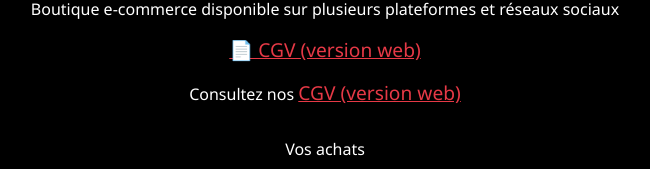
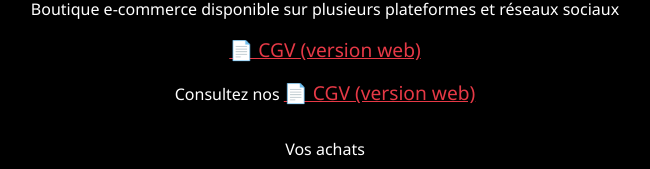
Before and after one commit to Cecile-5/La-team-romstore, a plain HTML site: page index.html in a window 1280 px wide. Shown: the part 376-545 px from the top of the page, without its empty margins (315-965 px from the left). Drawn offline with Linux system fonts and the light colour scheme.

Commit message:
Update index.html

```diff
--- a/index.html
+++ b/index.html
@@ -75,7 +75,7 @@
 <a href="cgv.html" target="_blank" style="color:#e63946; font-size:1.2em;">📄 CGV (version web)</a>
 
   <body style="background-color:#000; color:#fff;">
-  <p>Consultez nos <a href="cgv.html" target="_blank" style="color:#e63946; font-size:1.2em;">CGV (version web)</a></p>
+  <p>Consultez nos <a href="cgv.html" target="_blank" style="color:#e63946; font-size:1.2em;">📄 CGV (version web)</a></p>
 </body>
 
 
```
